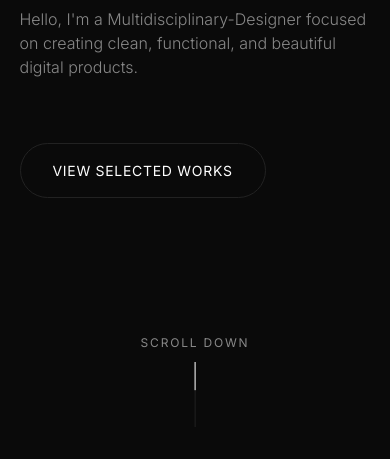
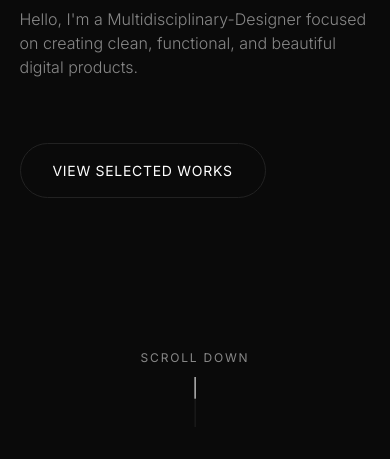
Before and after one commit to line9127/designer_portfolio, a plain HTML site: page index.html in a window 390 px wide. Shown: the part 385-844 px from the top of the page. Drawn offline with Linux system fonts and the light colour scheme.

Commit message:
[SCROLL DOWN] 인디케이터 라인 모션의 상하 길이를 축소

```diff
--- a/style.css
+++ b/style.css
@@ -216,7 +216,7 @@ a:hover {
 
 .hero-scroll-indicator .line {
     width: 1px;
-    height: 80px;
+    height: 50px;
     background-color: var(--border-color);
     position: relative;
     overflow: hidden;
@@ -468,10 +468,6 @@ a:hover {
         /* Disable custom cursor on mobile */
     }
 
-    .hero-scroll-indicator .line {
-        height: 65px;
-    }
-
     body {
         cursor: auto;
     }
```
